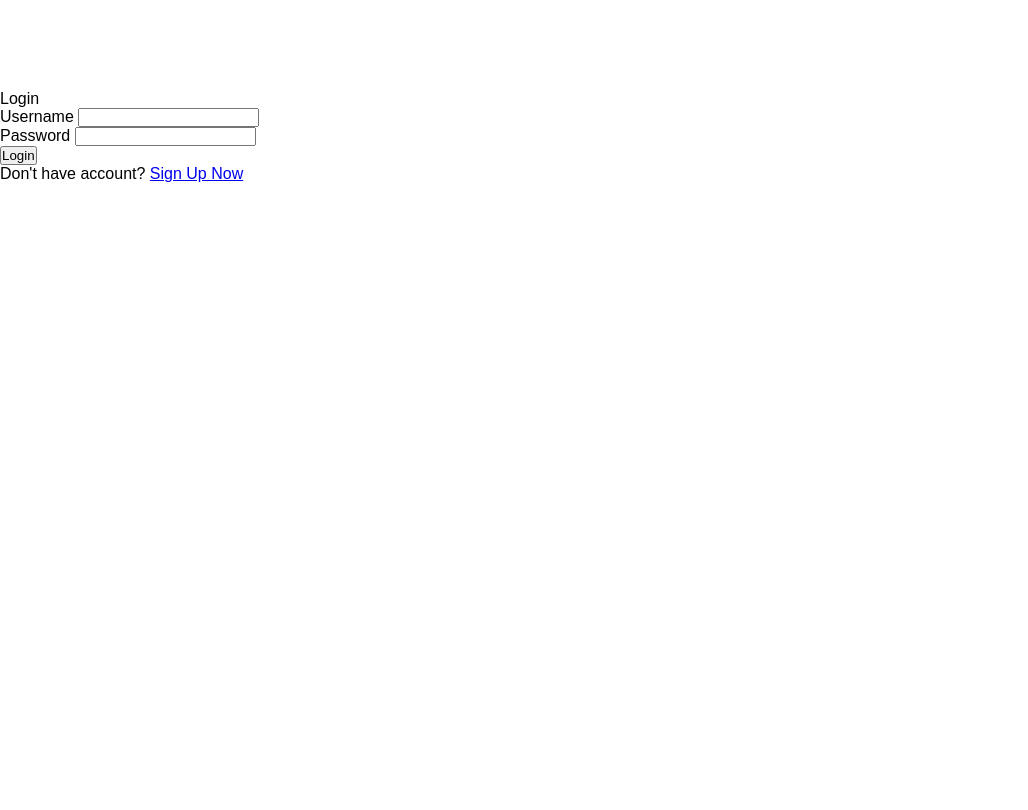
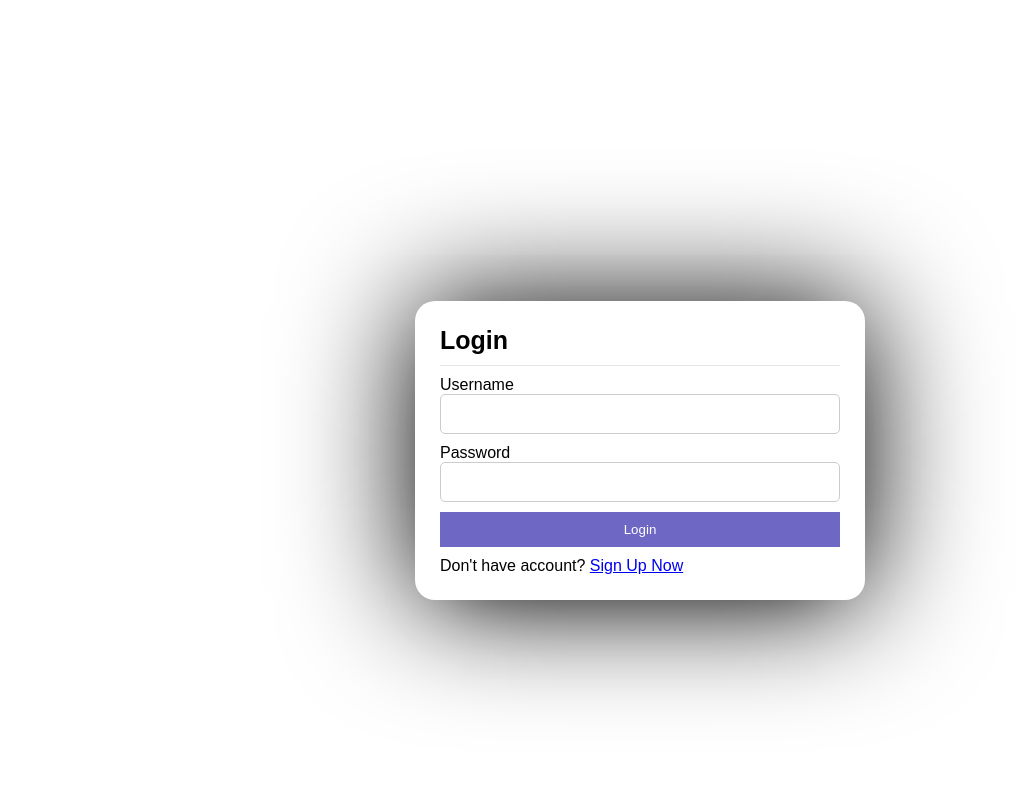
Before and after one commit to CaniceQuraishy/webapp2, a PHP site: page / in a window 1280 px wide. Shown: the whole page, without its empty margins (0-1028 px from the left). Run offline with PHP 8.4, Linux system fonts and the light colour scheme.

Commit message:
Updated Login Form

```diff
--- a/index.php
+++ b/index.php
@@ -7,11 +7,10 @@
     <title>Login</title>
 </head>
 
-<body>
-    <div class="container">
+    <div class="login-container">
         <div class="box form-box">
             <header>Login</header>
-            <form action="" method=""post>
+            <form action="" method="post">
                 <div class ="field input">
                     <label for="username">Username</label>
                     <input type="text" name="password" id="password" required>
@@ -23,7 +22,8 @@
                 </div>
 
                 <div class ="field">
-                    <input type="submit" name="submit" value="Login" required>
+
+                    <input type="submit" class="btn" name="submit" value="Login" required>
                 </div>
 
                 <div class="links">
@@ -32,5 +32,4 @@
             </form>
         </div>
     </div>
-</body>
 </html>
--- a/style.css
+++ b/style.css
@@ -159,3 +159,62 @@ nav a:hover {
         display: none;
     }
 }
+
+/* Login/Sign Up */
+.login-container {
+    display: flex;
+    align-items: center;
+    justify-content: center;
+    min-height: 90vh;
+}
+
+.box {
+    background-color: #ffffff;
+    display: flex;
+    flex-direction: column;
+    padding: 25px;
+    border-radius: 20px;
+    box-shadow: 0 0 128px 0 rgba(0, 0, 0, 1), 0 32px 64px -48px rgba(0, 0, 0, 0.5);
+}
+
+.form-box {
+    width: 450px;
+    margin: 0px 10px;
+}
+
+.form-box header {
+    font-size: 25px;
+    font-weight: 600;
+    padding-bottom: 10px;
+    border-bottom: 1px solid #e6e6e6;
+    margin-bottom: 10px;
+}
+
+.form-box form .field {
+    display: flex;
+    margin-bottom: 10px;
+    flex-direction: column;
+}
+
+.form-box form .input input {
+    height: 40px;
+    width: 100%;
+    font-size: 16px;
+    padding: 0 10px;
+    border-radius: 5px;
+    border: 1px solid #ccc;
+    outline: none;
+}
+
+.btn {
+    height: 35px;
+    background: rgba(76, 68, 182, 0.808);
+    border: 0;
+    width: 100%;
+    color: #fff;
+    cursor: pointer;
+}
+
+.btn:hover {
+    background: rgba(76, 68, 182, 1);
+}
```
